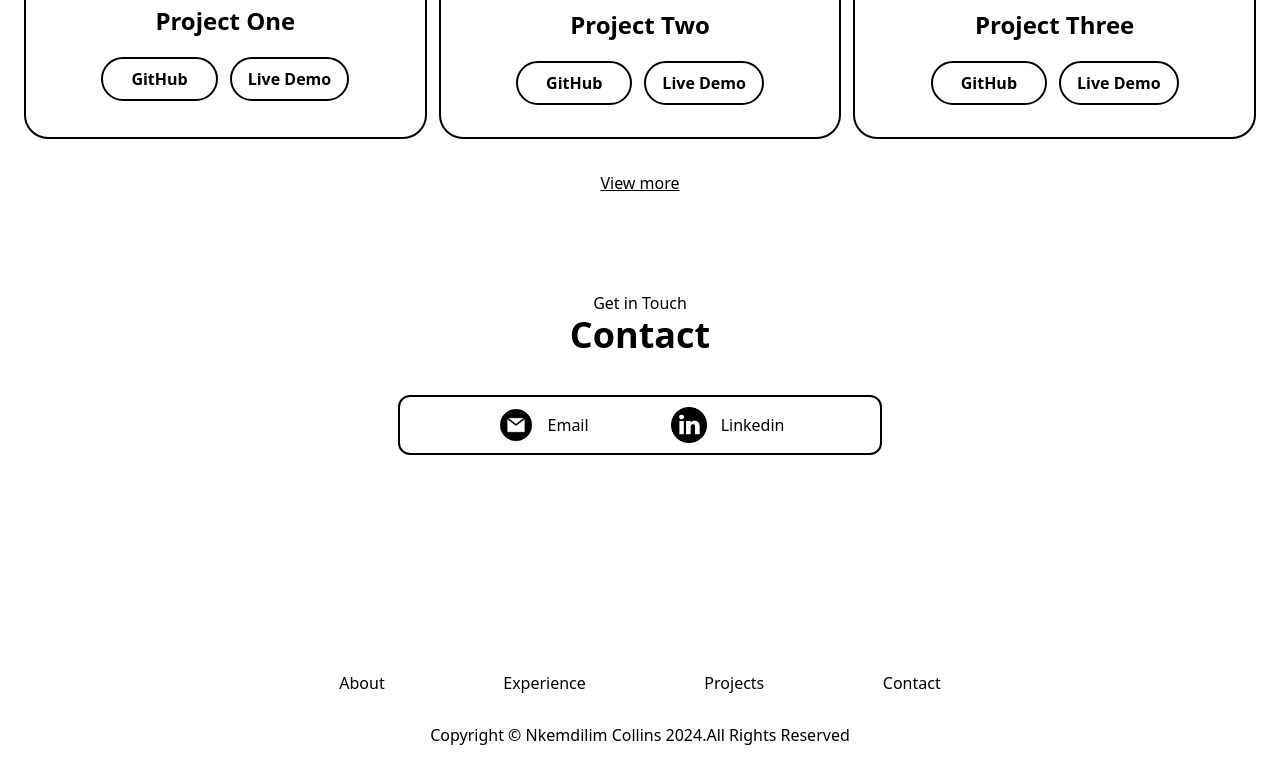
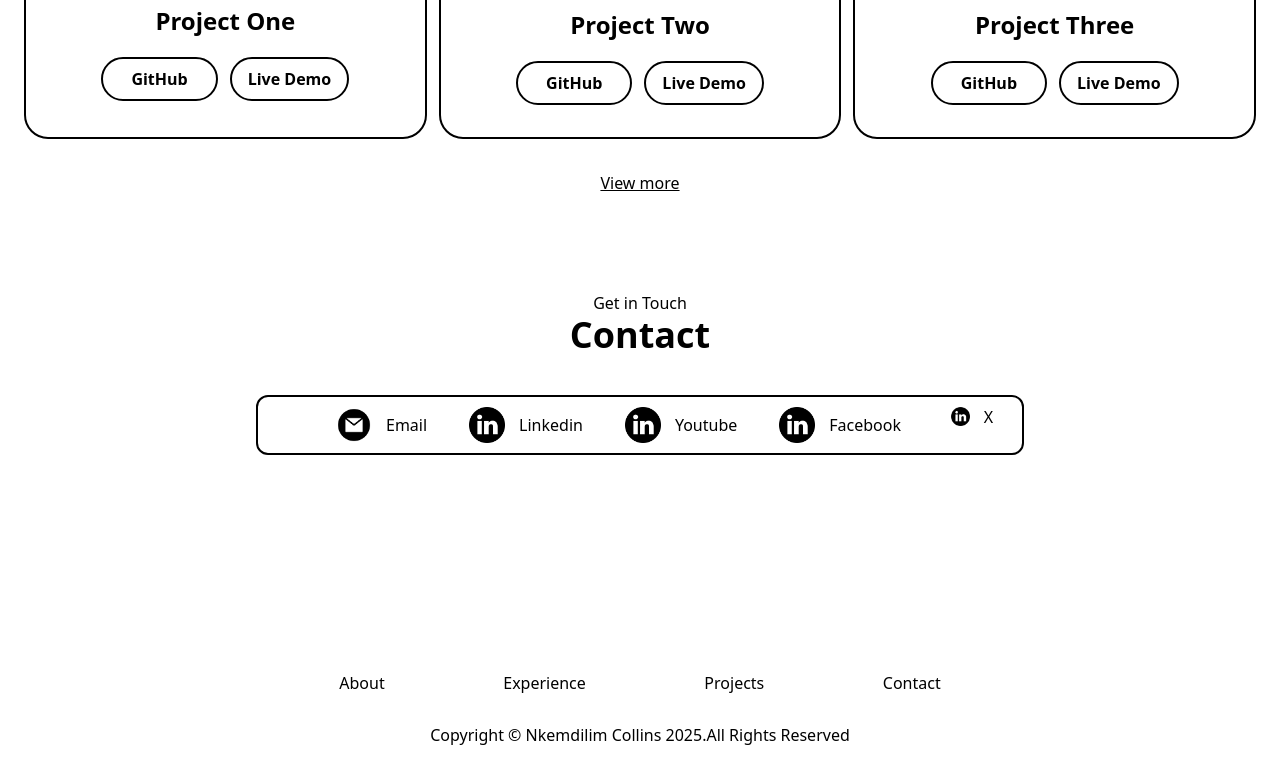
Before and after one commit to kcking69/Nkemdilim-Collins-Portfolio-Webpage, a website: page index.html in a window 1280 px wide. Shown: the part 2261-3044 px from the top of the page. Drawn offline with Linux system fonts and the light colour scheme.

Commit message:
Update index.html

```diff
--- a/index.html
+++ b/index.html
@@ -537,8 +537,35 @@
             class="flex flex-col text-center justify-center sm:flex-row sm:items-center sm:gap-3"
             href="https://www.linkedin.com"
           >
-            <img class="w-10 scale-90" src="assets/linkedin.png" alt="email" />
+            <img class="w-10 scale-90" src="assets/linkedin.png" alt="linkedin" />
             <h1 class="hover:underline">Linkedin</h1>
+          </a>
+        </div>
+        <div>
+          <a
+            class="flex flex-col text-center justify-center sm:flex-row sm:items-center sm:gap-3"
+            href="https://www.youtube.com/@nkemdilimcollins?si=1jfXK-BHB6EvPnjX.com"
+          >
+            <img class="w-10 scale-90" src="assets/linkedin.png" alt="Youtube" />
+            <h1 class="hover:underline">Youtube</h1>
+          </a>
+        </div>
+        <div>
+          <a
+            class="flex flex-col text-center justify-center sm:flex-row sm:items-center sm:gap-3"
+            href="https://www.facebook.com/thestudentresearcheer?mibextid=ZbWKwL"
+          >
+            <img class="w-10 scale-90" src="assets/linkedin.png" alt="Facebook" />
+            <h1 class="hover:underline">Facebook</h1>
+          </a>
+        </div>
+        <div>
+          <a
+            class="flex flex-col text-center justify-center sm:flex-row sm:items-center sm:gap-3"
+            href="https://www.x.com/Kcking69?t=vqaOmKfhWZ0C6YKZOdlOkA&s=09"
+          >
+            <img class="w-10 scale-90" src="assets/linkedin.png" alt="x" />
+            <h1 class="hover:underline">X</h1>
           </a>
         </div>
       </div>
@@ -566,7 +593,7 @@
       <div class="col-span-12 row-span-1 text-center">
         <p>
           Copyright &copy;
-          <span class="hidden sm:inline">Nkemdilim Collins</span> 2024.All
+          <span class="hidden sm:inline">Nkemdilim Collins</span> 2025.All
           Rights Reserved
         </p>
       </div>
```
